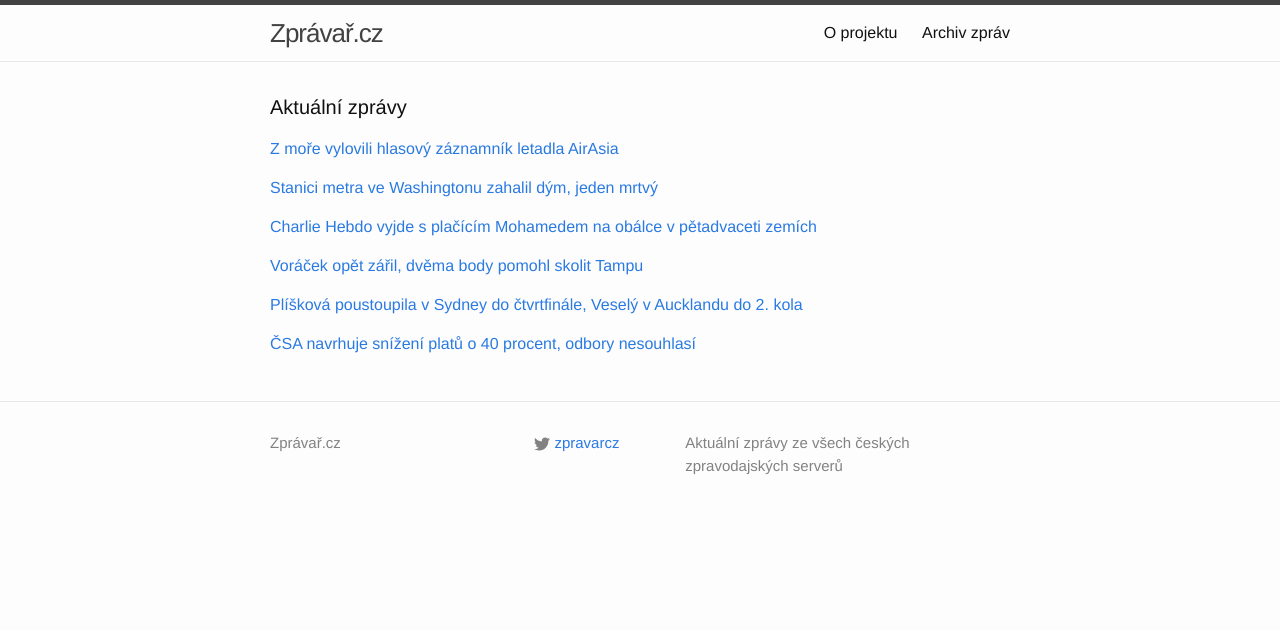
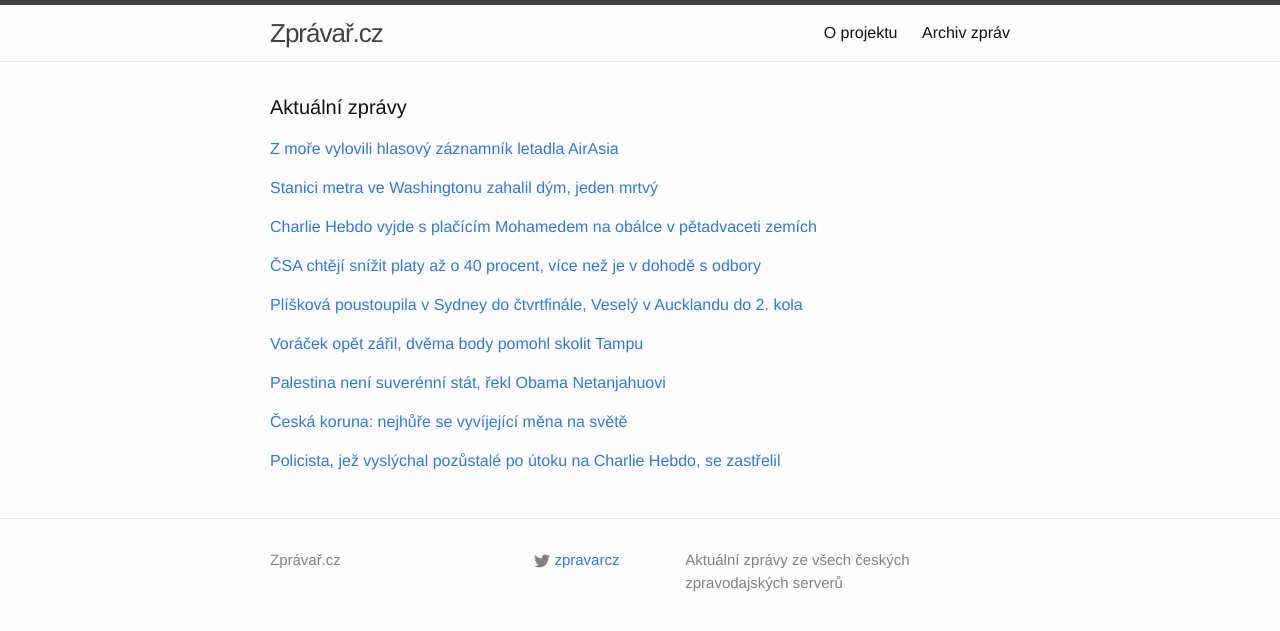
Before and after one commit to adliska/zpravar, a Jekyll site: the page built from index.html, in a window 1280 px wide. Shown: the top 631 px of the page. Built offline with Jekyll 4.4.1, drawn with Linux system fonts in a browser that asks for light colours.

Commit message:
zpravar news update

```diff
--- a/index.html
+++ b/index.html
@@ -39,14 +39,14 @@ layout: default
 <li><a href=http://www.ceskatelevize.cz/ct24/svet/298027-cislo-prezivsich-vyjde-s-karikaturou-mohameda-na-obalce/>"Číslo přeživších" vyjde s karikaturou Mohameda na obálce - www.ceskatelevize.cz</a></li>
 <li><a href=http://echo24.cz/a/iUZU8>Mohamed pláče: Je suis Charlie. Příští obálka Charlie Hebdo - echo24.cz</a></li>
 </ul>
-</div><p><a href="javascript:;" onclick="toggle_visibility('zpravy3')">Voráček opět zářil, dvěma body pomohl skolit Tampu</a></p>
+</div><p><a href="javascript:;" onclick="toggle_visibility('zpravy3')">ČSA chtějí snížit platy až o 40 procent, více než je v dohodě s odbory</a></p>
 <div id="zpravy3" style="display:none">
 <ul>
-<li><a href=http://www.tyden.cz/rubriky/sport/hokej/nhl/voracek-opet-zaril-dvema-body-pomohl-skolit-tampu_329922.html>Voráček opět zářil, dvěma body pomohl skolit Tampu - www.tyden.cz</a></li>
-<li><a href=http://www.rozhlas.cz/_zprava/voracek-pomohl-v-nhl-rozstrilet-lidra-konference-zvysil-naskok-v-cele-bodovani--1442823>Voráček pomohl v NHL rozstřílet lídra konference, zvýšil náskok v čele bodování - www.rozhlas.cz</a></li>
-<li><a href=http://www.denik.cz/hokej/voracek-golem-a-asistenci-prispel-k-vyhre-philadelphie-nad-tampou-20150113.html>Voráček gólem a asistencí přispěl k výhře Philadelphie nad Tampou - www.denik.cz</a></li>
-<li><a href=http://hokej.idnes.cz/voracek-bral-dva-body-u-kanonady-flyers-d9f-/nhl.aspx?c=A150113_071631_nhl_Mkr>Voráček bral dva body u kanonády Flyers, dále kraluje produktivitě NHL - hokej.idnes.cz</a></li>
-<li><a href=http://www.sportovninoviny.cz/zpravy/voracek-zvysil-o-dva-body-naskok-v-cele-produktivity-nhl/1168166>Voráček zvýšil o dva body náskok v čele produktivity NHL - www.sportovninoviny.cz</a></li>
+<li><a href=http://ekonomika.idnes.cz/csa-chteji-snizit-platy-az-o-40-procent-d83-/ekoakcie.aspx?c=A150113_2130676_eko-doprava_fih>ČSA chtějí snížit platy až o 40 procent, více než je v dohodě s odbory - ekonomika.idnes.cz</a></li>
+<li><a href=http://www.denik.cz/ekonomika/csa-navrhuje-snizeni-platu-o-40-procent-odbory-nesouhlasi-20150113.html>ČSA navrhuje snížení platů o 40 procent, odbory nesouhlasí - www.denik.cz</a></li>
+<li><a href=http://zpravy.e15.cz/byznys/doprava-a-logistika/csa-chce-snizovat-platy-o-40-procent-podle-odboru-je-to-necekane-moc-1152729>ČSA chce snižovat platy o 40 procent, podle odborů je to nečekaně moc - zpravy.e15.cz</a></li>
+<li><a href=http://zpravy.aktualne.cz/ekonomika/csa-navrhuje-snizeni-platu-o-40-procent-odbory-jsou-proti/r~3022a6429aee11e4b98c002590604f2e/>ČSA navrhuje snížení platů o 40 procent, odbory jsou proti - zpravy.aktualne.cz</a></li>
+<li><a href=http://www.financninoviny.cz/zpravodajstvi/zpravy/mfd-csa-navrhuje-snizeni-platu-o-40-procent-odbory-nesouhlasi/1168149>MfD: ČSA navrhuje snížení platů o 40 procent, odbory nesouhlasí - www.financninoviny.cz</a></li>
 </ul>
 </div><p><a href="javascript:;" onclick="toggle_visibility('zpravy4')">Plíšková poustoupila v Sydney do čtvrtfinále, Veselý v Aucklandu do 2. kola</a></p>
 <div id="zpravy4" style="display:none">
@@ -57,12 +57,34 @@ layout: default
 <li><a href=http://sport.aktualne.cz/karolina-pliskova-se-v-sydney-probojovala-do-ctvrtfinale/r~e52174649aef11e4833a0025900fea04/>Karolína Plíšková se v Sydney probojovala do čtvrtfinále - sport.aktualne.cz</a></li>
 <li><a href=http://sport.idnes.cz/hobart-sydney-auckland-tenis-turnaje-zpravodajstvi-f9p-/tenis.aspx?c=A150113_071746_tenis_ten>6:0, 6:0. A tenistka Karolína Plíšková je v Sydney ve čtvrtfinále - sport.idnes.cz</a></li>
 </ul>
-</div><p><a href="javascript:;" onclick="toggle_visibility('zpravy5')">ČSA navrhuje snížení platů o 40 procent, odbory nesouhlasí</a></p>
+</div><p><a href="javascript:;" onclick="toggle_visibility('zpravy5')">Voráček opět zářil, dvěma body pomohl skolit Tampu</a></p>
 <div id="zpravy5" style="display:none">
 <ul>
-<li><a href=http://www.denik.cz/ekonomika/csa-navrhuje-snizeni-platu-o-40-procent-odbory-nesouhlasi-20150113.html>ČSA navrhuje snížení platů o 40 procent, odbory nesouhlasí - www.denik.cz</a></li>
-<li><a href=http://zpravy.e15.cz/byznys/doprava-a-logistika/csa-chce-snizovat-platy-o-40-procent-podle-odboru-je-to-necekane-moc-1152729>ČSA chce snižovat platy o 40 procent, podle odborů je to nečekaně moc - zpravy.e15.cz</a></li>
-<li><a href=http://zpravy.aktualne.cz/ekonomika/csa-navrhuje-snizeni-platu-o-40-procent-odbory-jsou-proti/r~3022a6429aee11e4b98c002590604f2e/>ČSA navrhuje snížení platů o 40 procent, odbory jsou proti - zpravy.aktualne.cz</a></li>
-<li><a href=http://www.financninoviny.cz/zpravodajstvi/zpravy/mfd-csa-navrhuje-snizeni-platu-o-40-procent-odbory-nesouhlasi/1168149>MfD: ČSA navrhuje snížení platů o 40 procent, odbory nesouhlasí - www.financninoviny.cz</a></li>
+<li><a href=http://www.tyden.cz/rubriky/sport/hokej/nhl/voracek-opet-zaril-dvema-body-pomohl-skolit-tampu_329922.html>Voráček opět zářil, dvěma body pomohl skolit Tampu - www.tyden.cz</a></li>
+<li><a href=http://www.rozhlas.cz/_zprava/voracek-pomohl-v-nhl-rozstrilet-lidra-konference-zvysil-naskok-v-cele-bodovani--1442823>Voráček pomohl v NHL rozstřílet lídra konference, zvýšil náskok v čele bodování - www.rozhlas.cz</a></li>
+<li><a href=http://www.denik.cz/hokej/voracek-golem-a-asistenci-prispel-k-vyhre-philadelphie-nad-tampou-20150113.html>Voráček gólem a asistencí přispěl k výhře Philadelphie nad Tampou - www.denik.cz</a></li>
+<li><a href=http://hokej.idnes.cz/voracek-bral-dva-body-u-kanonady-flyers-d9f-/nhl.aspx?c=A150113_071631_nhl_Mkr>Voráček bral dva body u kanonády Flyers, dále kraluje produktivitě NHL - hokej.idnes.cz</a></li>
+<li><a href=http://www.sportovninoviny.cz/zpravy/voracek-zvysil-o-dva-body-naskok-v-cele-produktivity-nhl/1168166>Voráček zvýšil o dva body náskok v čele produktivity NHL - www.sportovninoviny.cz</a></li>
+</ul>
+</div><p><a href="javascript:;" onclick="toggle_visibility('zpravy6')">Palestina není suverénní stát, řekl Obama Netanjahuovi</a></p>
+<div id="zpravy6" style="display:none">
+<ul>
+<li><a href=http://echo24.cz/a/i8SMR>Palestina není suverénní stát, řekl Obama Netanjahuovi - echo24.cz</a></li>
+<li><a href=http://www.novinky.cz/zahranicni/blizky-a-stredni-vychod/358581-obama-kritizuje-pristoupeni-palestiny-k-mezinarodnimu-trestnimu-soudu.html>Obama kritizuje přistoupení Palestiny k Mezinárodnímu trestnímu soudu - www.novinky.cz</a></li>
+<li><a href=http://www.ceskenoviny.cz/zpravy/zpravy/obama-a-netanjahu-hovorili-o-iranu-a-o-pripojeni-palestiny-k-icc/1168148>Obama a Netanjahu hovořili o Íránu a o připojení Palestiny k ICC - www.ceskenoviny.cz</a></li>
+</ul>
+</div><p><a href="javascript:;" onclick="toggle_visibility('zpravy7')">Česká koruna: nejhůře se vyvíjející měna na světě</a></p>
+<div id="zpravy7" style="display:none">
+<ul>
+<li><a href=http://echo24.cz/a/wPMm6>Česká koruna: nejhůře se vyvíjející měna na světě - echo24.cz</a></li>
+<li><a href=https://echo24.cz/a/i4cmQ>To tu 9 let nebylo. Koruna se propadá, dolar je za 24 Kč - echo24.cz</a></li>
+<li><a href=https://echo24.cz/a/ivnbF>Kam až se propadne koruna? Je čas koupit eura na dovolenou? - echo24.cz</a></li>
+</ul>
+</div><p><a href="javascript:;" onclick="toggle_visibility('zpravy8')">Policista, jež vyslýchal pozůstalé po útoku na Charlie Hebdo, se zastřelil</a></p>
+<div id="zpravy8" style="display:none">
+<ul>
+<li><a href=http://zpravy.idnes.cz/charlie-hebdo-policista-se-zastrelil-ds0-/zahranicni.aspx?c=A150113_083451_zahranicni_jpl>Policista, jež vyslýchal pozůstalé po útoku na Charlie Hebdo, se zastřelil - zpravy.idnes.cz</a></li>
+<li><a href=http://www.novinky.cz/zahranicni/evropa/358580-kriminalista-ktery-vysetroval-rodinu-po-utoku-na-charlie-hebdo-spachal-sebevrazdu.html>Kriminalista, který vyšetřoval rodinu po útoku na Charlie Hebdo, spáchal sebevraždu - www.novinky.cz</a></li>
+<li><a href=http://www.ceskenoviny.cz/zpravy/zpravy/kriminalista-pry-po-utoku-na-charlie-hebdo-spachal-sebevrazdu/1168143>Kriminalista prý po útoku na Charlie Hebdo spáchal sebevraždu - www.ceskenoviny.cz</a></li>
 </ul>
 </div></div>
```
